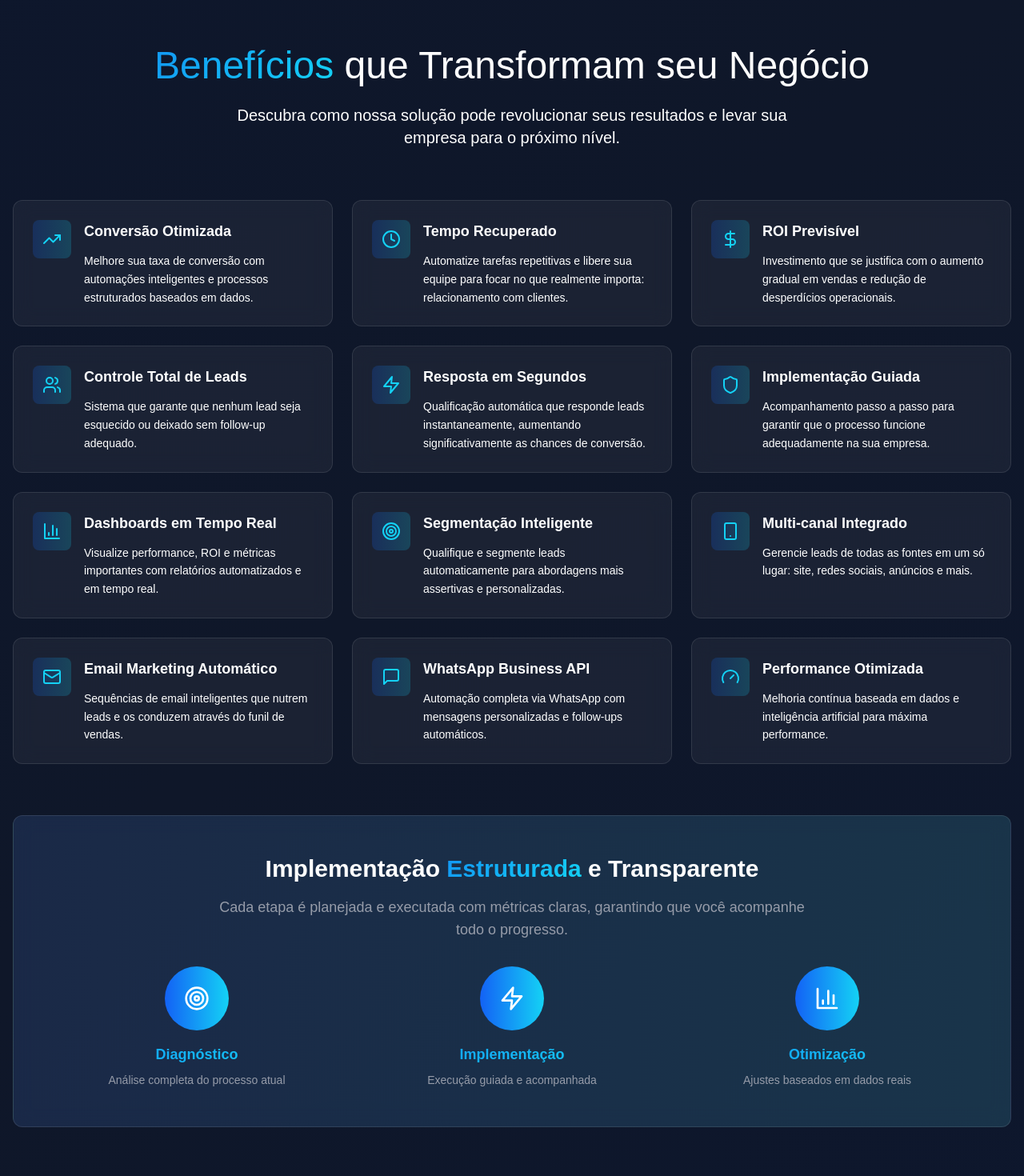
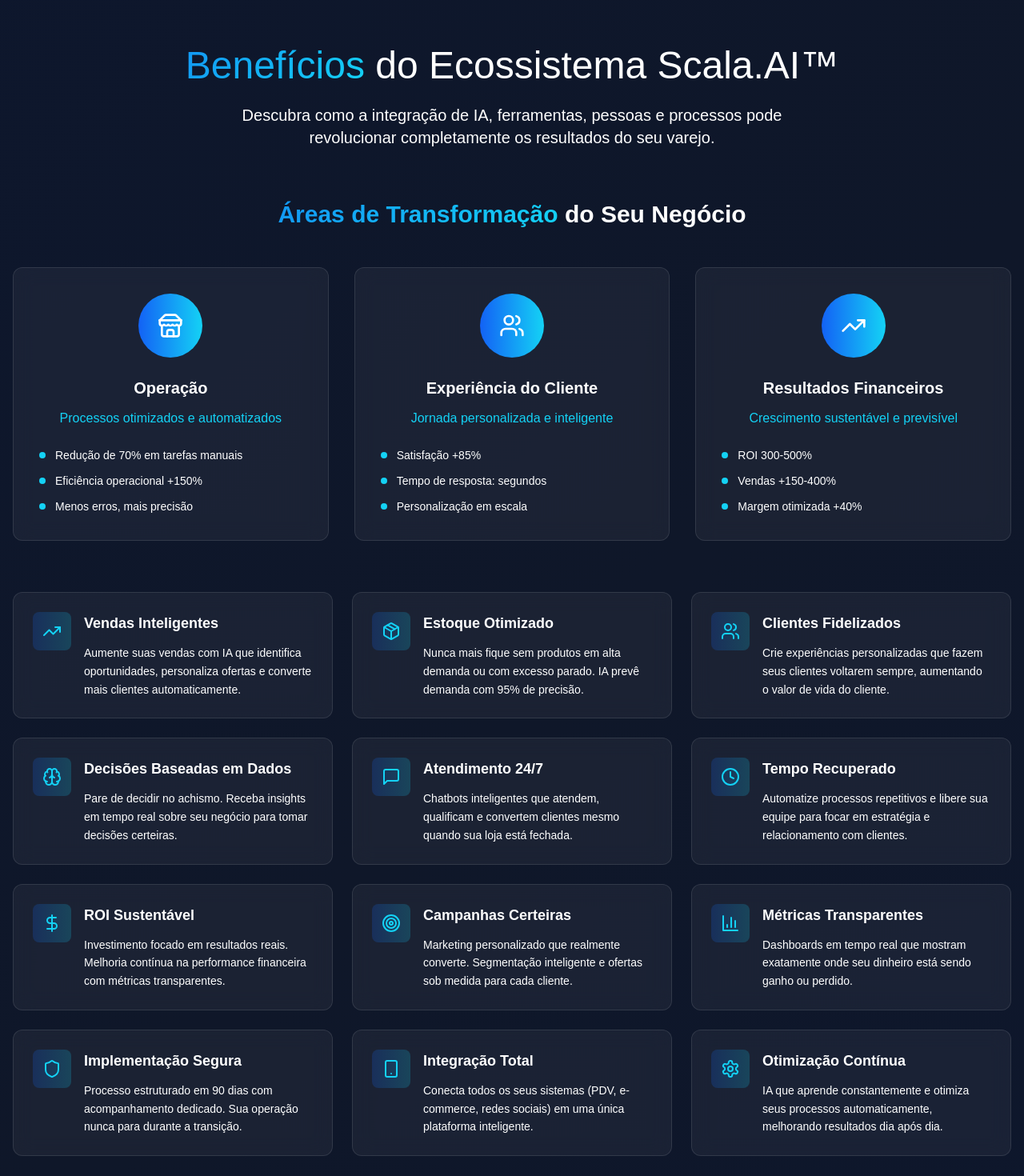
Before and after one commit to phtechsolucoes/LandingPage, a Next.js app: page / in a window 1280 px wide. Shown: the part 5320-6790 px from the top of the page at 80% size. Built offline with nearby package versions, Linux system fonts and the light colour scheme; a web font is replaced by a local one.

Commit message:
Update Beneficios.tsx

```diff
--- a/src/components/Beneficios.tsx
+++ b/src/components/Beneficios.tsx
@@ -4,80 +4,105 @@
 import { motion } from 'framer-motion'
 import {
   TrendingUp,
-  Clock,
+  ShoppingCart,
   DollarSign,
   Users,
   Zap,
-  Shield,
+  Brain,
   BarChart3,
   Target,
+  Store,
+  Package,
+  MessageSquare,
+  Clock,
+  Shield,
   Smartphone,
-  Mail,
-  MessageSquare,
-  Gauge
+  Eye,
+  Settings
 } from 'lucide-react'
 
 const Beneficios = () => {
   const benefits = [
     {
       icon: TrendingUp,
-      title: "Conversão Otimizada",
-      description: "Melhore sua taxa de conversão com automações inteligentes e processos estruturados baseados em dados."
+      title: "Vendas Inteligentes",
+      description: "Aumente suas vendas com IA que identifica oportunidades, personaliza ofertas e converte mais clientes automaticamente."
+    },
+    {
+      icon: Package,
+      title: "Estoque Otimizado",
+      description: "Nunca mais fique sem produtos em alta demanda ou com excesso parado. IA prevê demanda com 95% de precisão."
+    },
+    {
+      icon: Users,
+      title: "Clientes Fidelizados",
+      description: "Crie experiências personalizadas que fazem seus clientes voltarem sempre, aumentando o valor de vida do cliente."
+    },
+    {
+      icon: Brain,
+      title: "Decisões Baseadas em Dados",
+      description: "Pare de decidir no achismo. Receba insights em tempo real sobre seu negócio para tomar decisões certeiras."
+    },
+    {
+      icon: MessageSquare,
+      title: "Atendimento 24/7",
+      description: "Chatbots inteligentes que atendem, qualificam e convertem clientes mesmo quando sua loja está fechada."
     },
     {
       icon: Clock,
       title: "Tempo Recuperado",
-      description: "Automatize tarefas repetitivas e libere sua equipe para focar no que realmente importa: relacionamento com clientes."
+      description: "Automatize processos repetitivos e libere sua equipe para focar em estratégia e relacionamento com clientes."
     },
     {
       icon: DollarSign,
-      title: "ROI Previsível",
-      description: "Investimento que se justifica com o aumento gradual em vendas e redução de desperdícios operacionais."
+      title: "ROI Sustentável",
+      description: "Investimento focado em resultados reais. Melhoria contínua na performance financeira com métricas transparentes."
+    },
+    {
+      icon: Target,
+      title: "Campanhas Certeiras",
+      description: "Marketing personalizado que realmente converte. Segmentação inteligente e ofertas sob medida para cada cliente."
+    },
+    {
+      icon: BarChart3,
+      title: "Métricas Transparentes",
+      description: "Dashboards em tempo real que mostram exatamente onde seu dinheiro está sendo ganho ou perdido."
+    },
+    {
+      icon: Shield,
+      title: "Implementação Segura",
+      description: "Processo estruturado em 90 dias com acompanhamento dedicado. Sua operação nunca para durante a transição."
+    },
+    {
+      icon: Smartphone,
+      title: "Integração Total",
+      description: "Conecta todos os seus sistemas (PDV, e-commerce, redes sociais) em uma única plataforma inteligente."
+    },
+    {
+      icon: Settings,
+      title: "Otimização Contínua",
+      description: "IA que aprende constantemente e otimiza seus processos automaticamente, melhorando resultados dia após dia."
+    }
+  ]
+
+  const transformationAreas = [
+    {
+      icon: Store,
+      title: "Operação",
+      description: "Processos otimizados e automatizados",
+      benefits: ["Redução de 70% em tarefas manuais", "Eficiência operacional +150%", "Menos erros, mais precisão"]
     },
     {
       icon: Users,
-      title: "Controle Total de Leads",
-      description: "Sistema que garante que nenhum lead seja esquecido ou deixado sem follow-up adequado."
+      title: "Experiência do Cliente",
+      description: "Jornada personalizada e inteligente",
+      benefits: ["Satisfação +85%", "Tempo de resposta: segundos", "Personalização em escala"]
     },
     {
-      icon: Zap,
-      title: "Resposta em Segundos",
-      description: "Qualificação automática que responde leads instantaneamente, aumentando significativamente as chances de conversão."
-    },
-    {
-      icon: Shield,
-      title: "Implementação Guiada",
-      description: "Acompanhamento passo a passo para garantir que o processo funcione adequadamente na sua empresa."
-    },
-    {
-      icon: BarChart3,
-      title: "Dashboards em Tempo Real",
-      description: "Visualize performance, ROI e métricas importantes com relatórios automatizados e em tempo real."
-    },
-    {
-      icon: Target,
-      title: "Segmentação Inteligente",
-      description: "Qualifique e segmente leads automaticamente para abordagens mais assertivas e personalizadas."
-    },
-    {
-      icon: Smartphone,
-      title: "Multi-canal Integrado",
-      description: "Gerencie leads de todas as fontes em um só lugar: site, redes sociais, anúncios e mais."
-    },
-    {
-      icon: Mail,
-      title: "Email Marketing Automático",
-      description: "Sequências de email inteligentes que nutrem leads e os conduzem através do funil de vendas."
-    },
-    {
-      icon: MessageSquare,
-      title: "WhatsApp Business API",
-      description: "Automação completa via WhatsApp com mensagens personalizadas e follow-ups automáticos."
-    },
-    {
-      icon: Gauge,
-      title: "Performance Otimizada",
-      description: "Melhoria contínua baseada em dados e inteligência artificial para máxima performance."
+      icon: TrendingUp,
+      title: "Resultados Financeiros",
+      description: "Crescimento sustentável e previsível",
+      benefits: ["ROI 300-500%", "Vendas +150-400%", "Margem otimizada +40%"]
     }
   ]
 
@@ -92,14 +117,59 @@
           className="text-center mb-16"
         >
           <h2 className="font-arthaus text-3xl md:text-5xl mb-6">
-            <span className="gradient-text">Benefícios</span> que Transformam seu Negócio
+            <span className="gradient-text">Benefícios</span> do Ecossistema Scala.AI™
           </h2>
           <p className="text-xl text-muted max-w-3xl mx-auto">
-            Descubra como nossa solução pode revolucionar seus resultados e
-            levar sua empresa para o próximo nível.
+            Descubra como a integração de IA, ferramentas, pessoas e processos pode revolucionar
+            completamente os resultados do seu varejo.
           </p>
         </motion.div>
 
+        {/* Transformation Areas */}
+        <motion.div
+          initial={{ opacity: 0, y: 30 }}
+          whileInView={{ opacity: 1, y: 0 }}
+          viewport={{ once: true }}
+          transition={{ duration: 0.8 }}
+          className="mb-16"
+        >
+          <h3 className="text-2xl md:text-3xl font-bold text-center mb-12">
+            <span className="gradient-text">Áreas de Transformação</span> do Seu Negócio
+          </h3>
+
+          <div className="grid grid-cols-1 lg:grid-cols-3 gap-8">
+            {transformationAreas.map((area, index) => {
+              const IconComponent = area.icon
+              return (
+                <motion.div
+                  key={index}
+                  initial={{ opacity: 0, y: 30 }}
+                  whileInView={{ opacity: 1, y: 0 }}
+                  viewport={{ once: true }}
+                  transition={{ duration: 0.6, delay: index * 0.2 }}
+                  className="glass-card p-8 text-center hover:bg-slate-800/60 transition-all duration-300"
+                >
+                  <div className="w-20 h-20 bg-gradient-to-r from-primary to-accent rounded-full flex items-center justify-center mx-auto mb-6">
+                    <IconComponent className="text-white" size={32} />
+                  </div>
+                  <h4 className="text-xl font-bold mb-3 text-white">{area.title}</h4>
+                  <p className="text-accent mb-6 font-medium">{area.description}</p>
+
+                  <div className="space-y-3">
+                    {area.benefits.map((benefit, benefitIndex) => (
+                      <div key={benefitIndex} className="flex items-center gap-3 text-sm">
+                        <div className="w-2 h-2 bg-accent rounded-full flex-shrink-0"></div>
+                        <span className="text-muted">{benefit}</span>
+                      </div>
+                    ))}
+                  </div>
+                </motion.div>
+              )
+            })}
+          </div>
+        </motion.div>
+
+        {/* Detailed Benefits Grid */}
         <div className="grid grid-cols-1 md:grid-cols-2 lg:grid-cols-3 gap-6 mb-16">
           {benefits.map((benefit, index) => {
             const IconComponent = benefit.icon
@@ -111,7 +181,7 @@
                 viewport={{ once: true }}
                 transition={{
                   duration: 0.5,
-                  delay: index * 0.1,
+                  delay: index * 0.05,
                   ease: "easeOut"
                 }}
                 whileHover={{
@@ -138,7 +208,7 @@
           })}
         </div>
 
-        {/* Summary section */}
+        {/* Implementation Process */}
         <motion.div
           initial={{ opacity: 0, y: 30 }}
           whileInView={{ opacity: 1, y: 0 }}
@@ -148,39 +218,64 @@
         >
           <div className="text-center mb-8">
             <h3 className="text-2xl md:text-3xl font-bold mb-4">
-              Implementação <span className="gradient-text">Estruturada</span> e Transparente
+              <span className="gradient-text">Implementação Scala.AI™</span>: Segura e Estruturada
             </h3>
-            <p className="text-lg text-gray max-w-3xl mx-auto">
-              Cada etapa é planejada e executada com métricas claras,
-              garantindo que você acompanhe todo o progresso.
+            <p className="text-lg text-muted max-w-3xl mx-auto">
+              Processo em 90 dias que transforma seu varejo sem interromper suas operações.
+              Cada etapa é planejada, executada e monitorada com métricas claras.
             </p>
           </div>
 
           <div className="grid grid-cols-1 md:grid-cols-3 gap-8">
             <div className="text-center">
-              <div className="w-20 h-20 bg-gradient-to-r from-primary to-accent rounded-full flex items-center justify-center mx-auto mb-4">
-                <Target className="text-white" size={32} />
+              <div className="w-20 h-20 bg-gradient-to-r from-blue-500 to-blue-600 rounded-full flex items-center justify-center mx-auto mb-4">
+                <Eye className="text-white" size={32} />
               </div>
-              <div className="text-lg font-bold gradient-text mb-2">Diagnóstico</div>
-              <div className="text-gray text-sm">Análise completa do processo atual</div>
+              <div className="text-lg font-bold gradient-text mb-2">Análise & Mapeamento</div>
+              <div className="text-muted text-sm mb-4">Dias 1-30</div>
+              <div className="text-muted text-xs leading-relaxed">
+                Análise profunda dos seus dados e processos para identificar oportunidades específicas de IA
+              </div>
             </div>
 
             <div className="text-center">
-              <div className="w-20 h-20 bg-gradient-to-r from-primary to-accent rounded-full flex items-center justify-center mx-auto mb-4">
-                <Zap className="text-white" size={32} />
+              <div className="w-20 h-20 bg-gradient-to-r from-green-500 to-green-600 rounded-full flex items-center justify-center mx-auto mb-4">
+                <Settings className="text-white" size={32} />
               </div>
-              <div className="text-lg font-bold gradient-text mb-2">Implementação</div>
-              <div className="text-gray text-sm">Execução guiada e acompanhada</div>
+              <div className="text-lg font-bold gradient-text mb-2">Integração & Setup</div>
+              <div className="text-muted text-sm mb-4">Dias 31-60</div>
+              <div className="text-muted text-xs leading-relaxed">
+                Configuração e ativação dos módulos Scala.AI™ integrados aos seus sistemas existentes
+              </div>
             </div>
 
             <div className="text-center">
-              <div className="w-20 h-20 bg-gradient-to-r from-primary to-accent rounded-full flex items-center justify-center mx-auto mb-4">
-                <BarChart3 className="text-white" size={32} />
+              <div className="w-20 h-20 bg-gradient-to-r from-purple-500 to-purple-600 rounded-full flex items-center justify-center mx-auto mb-4">
+                <TrendingUp className="text-white" size={32} />
               </div>
-              <div className="text-lg font-bold gradient-text mb-2">Otimização</div>
-              <div className="text-gray text-sm">Ajustes baseados em dados reais</div>
+              <div className="text-lg font-bold gradient-text mb-2">Otimização & Resultados</div>
+              <div className="text-muted text-sm mb-4">Dias 61-90</div>
+              <div className="text-muted text-xs leading-relaxed">
+                Ajustes contínuos e otimização baseada em dados reais para maximizar ROI
+              </div>
             </div>
           </div>
+
+          <motion.div
+            initial={{ opacity: 0, scale: 0.95 }}
+            whileInView={{ opacity: 1, scale: 1 }}
+            viewport={{ once: true }}
+            transition={{ duration: 0.6, delay: 0.3 }}
+            className="mt-8 p-6 bg-gradient-to-r from-accent/20 to-primary/20 rounded-xl border border-accent/30"
+          >
+            <div className="text-center">
+              <h4 className="text-xl font-bold mb-2 text-white">Garantia de Sucesso</h4>
+              <p className="text-accent text-sm">
+                Se não alcançarmos pelo menos 150% de ROI em 90 dias, continuamos trabalhando
+                gratuitamente até atingir os resultados prometidos.
+              </p>
+            </div>
+          </motion.div>
         </motion.div>
       </div>
     </section>
```
